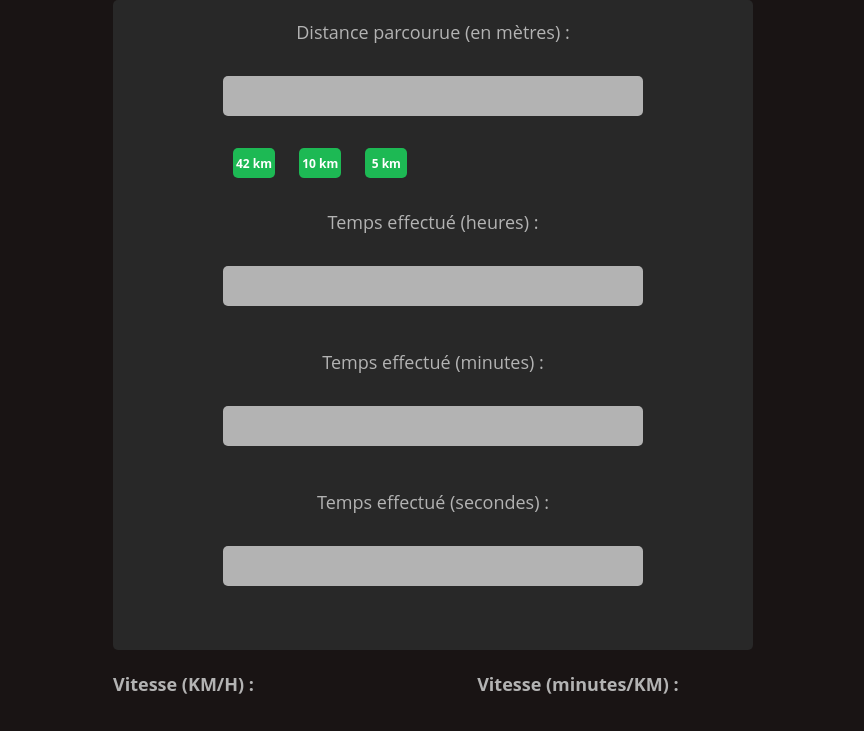
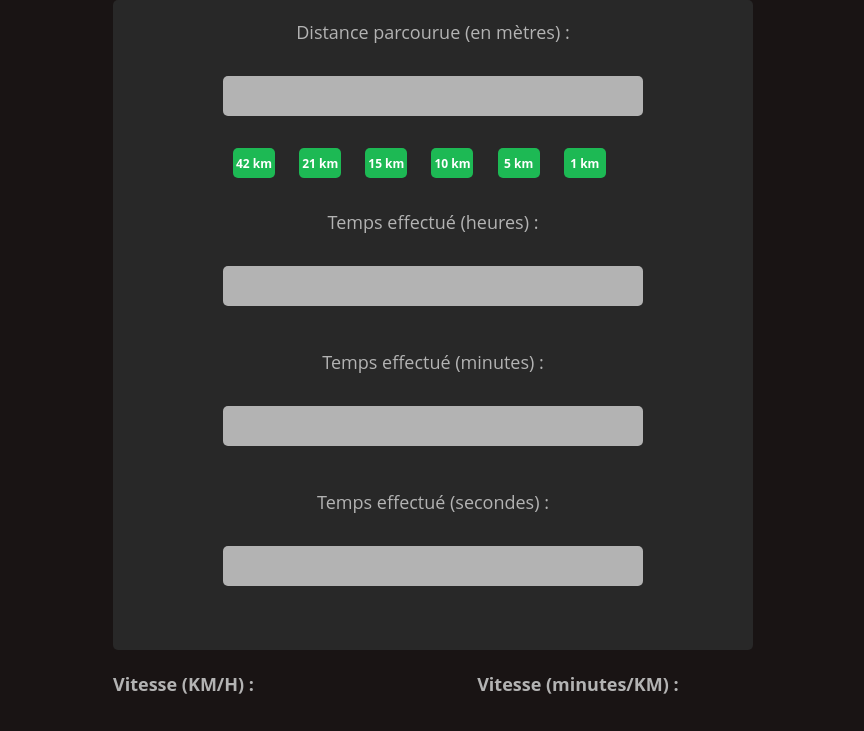
Before and after one commit to aguyonp/runing-calculator, a plain HTML site: page app/index.html in a window 1280 px wide. Shown: the part 69-800 px from the top of the page, without its empty margins (207-1071 px from the left). Drawn offline with Linux system fonts and the light colour scheme.

Commit message:
add races

```diff
--- a/app/index.html
+++ b/app/index.html
@@ -18,8 +18,11 @@
       /><br />
       <div class="buttons">
         <button type="button" onclick="document.getElementById('distance').value = 42195">42 km</button>
+        <button type="button" onclick="document.getElementById('distance').value = 21100">21 km</button>
+        <button type="button" onclick="document.getElementById('distance').value = 15000">15 km</button>
         <button type="button" onclick="document.getElementById('distance').value = 10000">10 km</button>
         <button type="button" onclick="document.getElementById('distance').value = 5000">5 km</button>
+        <button type="button" onclick="document.getElementById('distance').value = 1000">1 km</button>
       </div>
       <br />
       <label for="hours">Temps effectué (heures) :</label><br />
```
